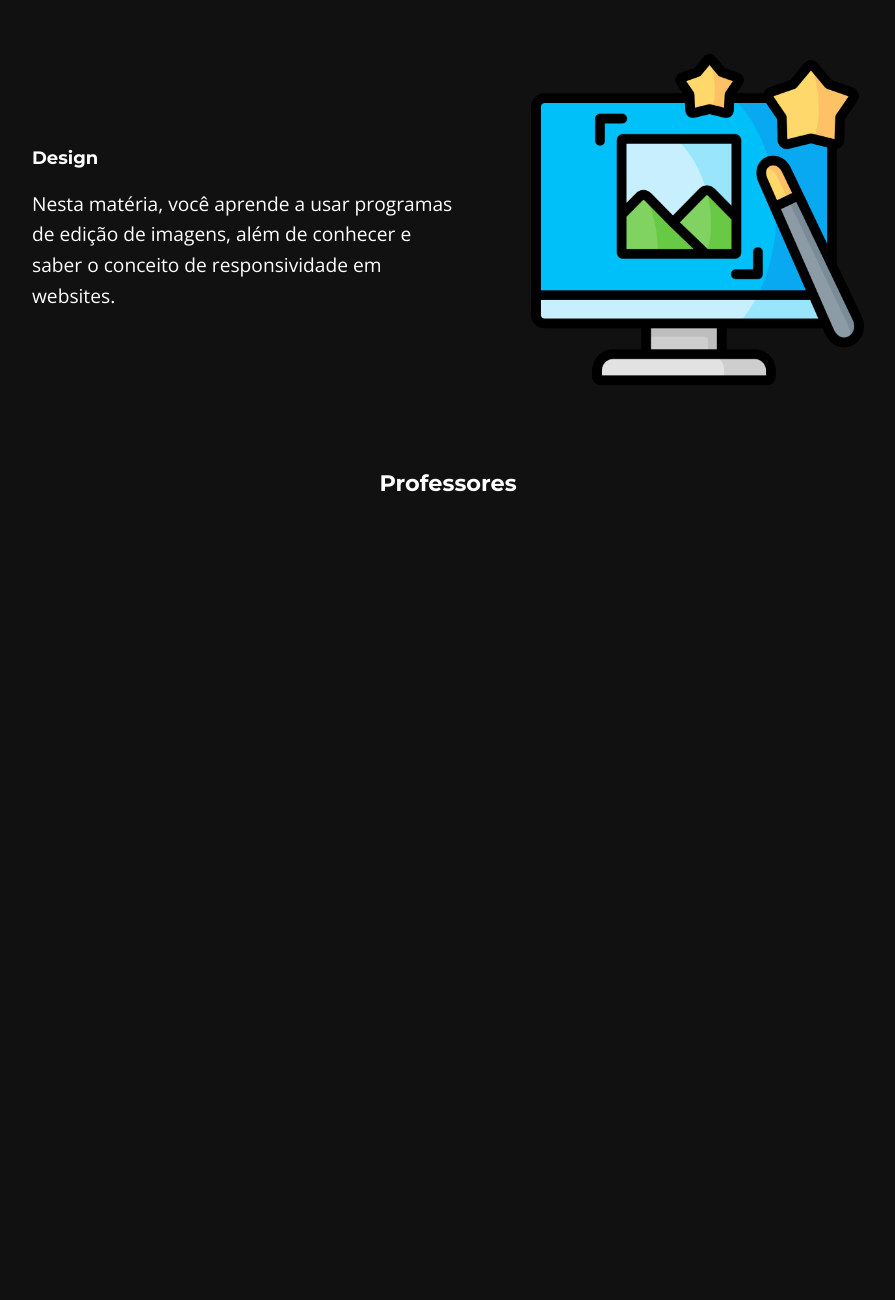
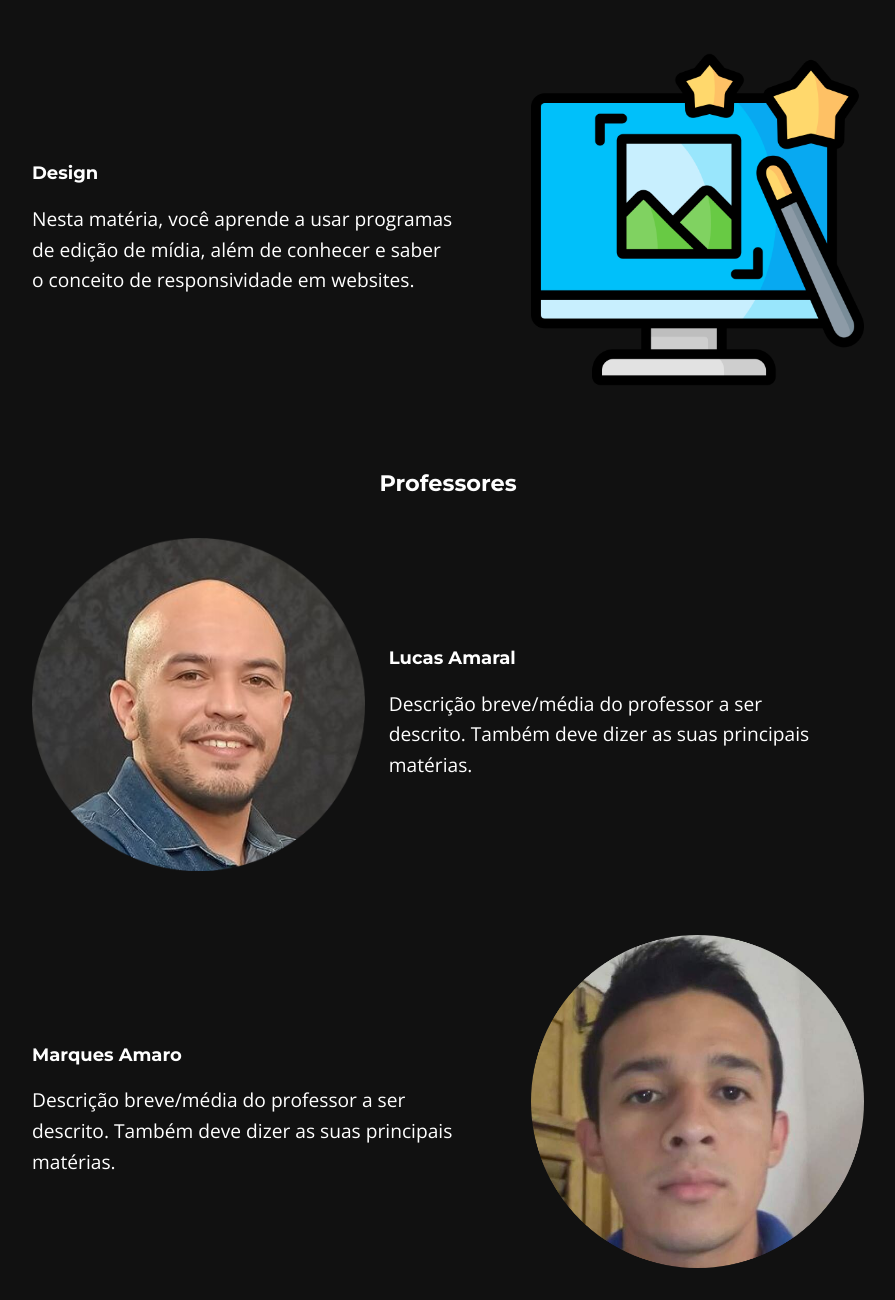
Before and after one commit to MatheusRoichman/inforeeepmae, a plain HTML site: page index.html in a window 1280 px wide. Shown: the part 2090-3390 px from the top of the page, without its empty margins (192-1087 px from the left). Before the commit the page ends 2592 px from the top, so only its background shows below. Drawn offline with nearby package versions, Linux system fonts and the light colour scheme.

Commit message:
FEAT: Seção de professores adicionada.

```diff
--- a/index.html
+++ b/index.html
@@ -99,12 +99,30 @@
         <img class="subject__icon" src="/img/design.png" alt="Computador com uma imagem aberta, representando a matéria de Design." />
         <div>
           <h4 class="subject__title">Design</h4>
-          <p class="subject__description">Nesta matéria, você aprende a usar programas de edição de imagens, além de conhecer e saber o conceito de responsividade em websites.</p>
+          <p class="subject__description">Nesta matéria, você aprende a usar programas de edição de mídia, além de conhecer e saber o conceito de responsividade em websites.</p>
         </div>
       </article>
     </section>
 
     <h3 id="professores">Professores</h3>
+
+    <section class="teacher__section">
+      <article class="teacher">
+        <img class="teacher__photo" src="/img/professores/lucas-amaral-prof.png" alt="">
+        <div>
+          <h4 class="teacher__name">Lucas Amaral</h4>
+          <p class="teacher__description">Descrição breve/média do professor a ser descrito. Também deve dizer as suas principais matérias.</p>
+        </div>
+      </article>
+
+      <article class="teacher">
+        <img class="teacher__photo" src="/img/professores/marques-amaro-prof.png" alt="">
+        <div>
+          <h4 class="teacher__name">Marques Amaro</h4>
+          <p class="teacher__description">Descrição breve/média do professor a ser descrito. Também deve dizer as suas principais matérias.</p>
+        </div>
+      </article>
+    </section>
   </main>
 
   <script src="/js/index.js" type="text/javascript" charset="utf-8"></script>
```
